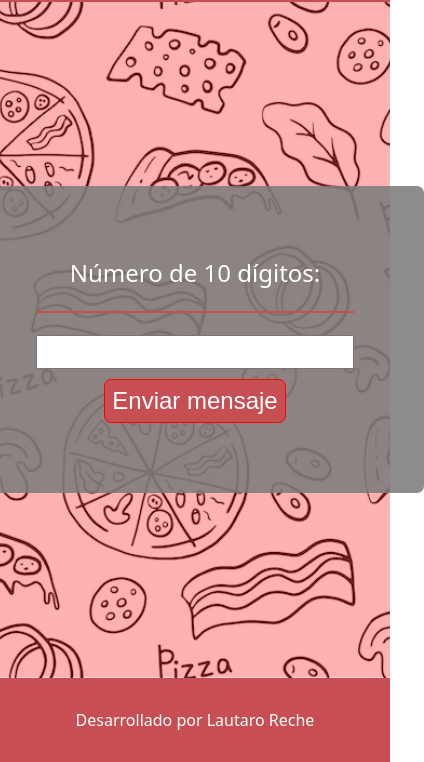
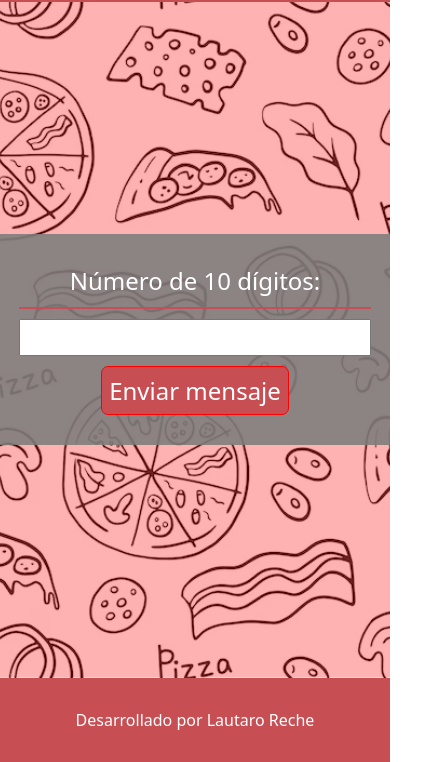
Before and after one commit to lautaroreche/Posizione-Web-Page, a plain HTML site: page index.html in a window 390 px wide. Shown: the part 82-844 px from the top of the page, 424 px wide, since content can reach past the window. Drawn offline with Linux system fonts and the light colour scheme.

Commit message:
Improve responsive design

```diff
--- a/styles/style.css
+++ b/styles/style.css
@@ -1,8 +1,14 @@
-html, body {
-    height: 100%;
+* {
     margin: 0;
     padding: 0;
+    box-sizing: border-box;
     font-family: system-ui, -apple-system, BlinkMacSystemFont, 'Segoe UI', Roboto, Oxygen, Ubuntu, Cantarell, 'Open Sans', 'Helvetica Neue', sans-serif;
+}
+
+html, body {
+    height: 100vh;
+    width: 100vw;
+    overflow: hidden;
 }
 
 header, footer {
@@ -65,3 +71,10 @@ button {
     border-radius: 7px;
     cursor: pointer;
 }
+
+
+@media (max-width: 768px) {
+    form {
+        padding: 30px;
+    }
+}
```
